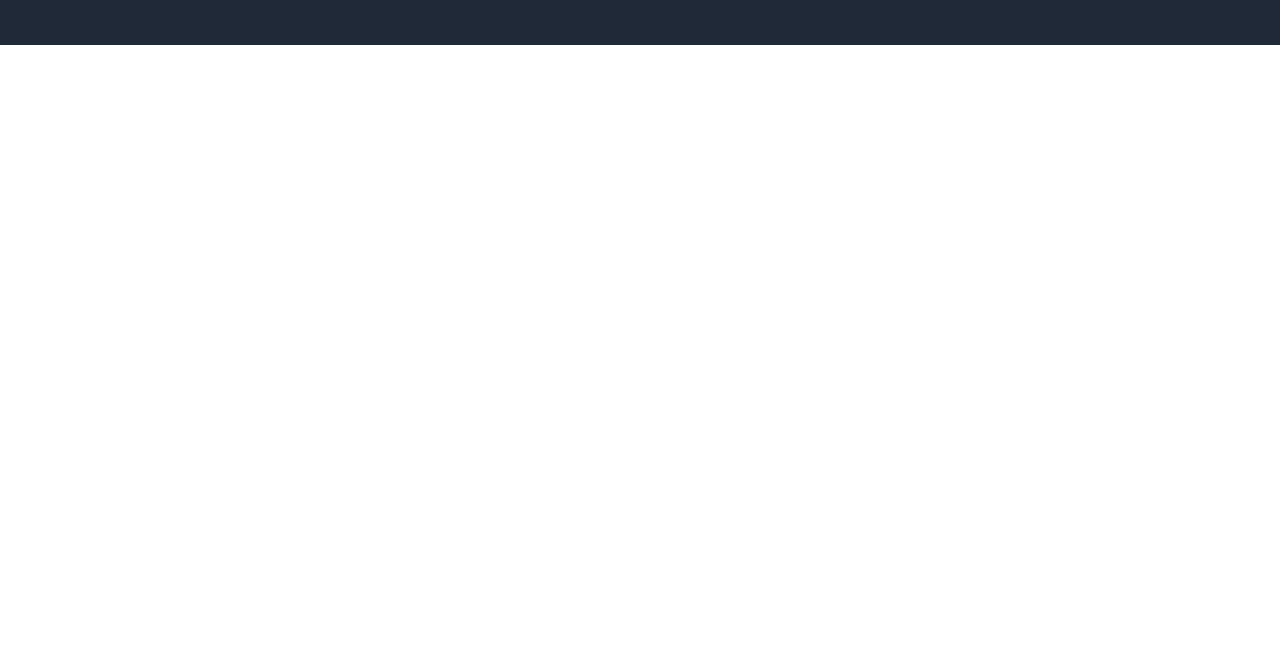
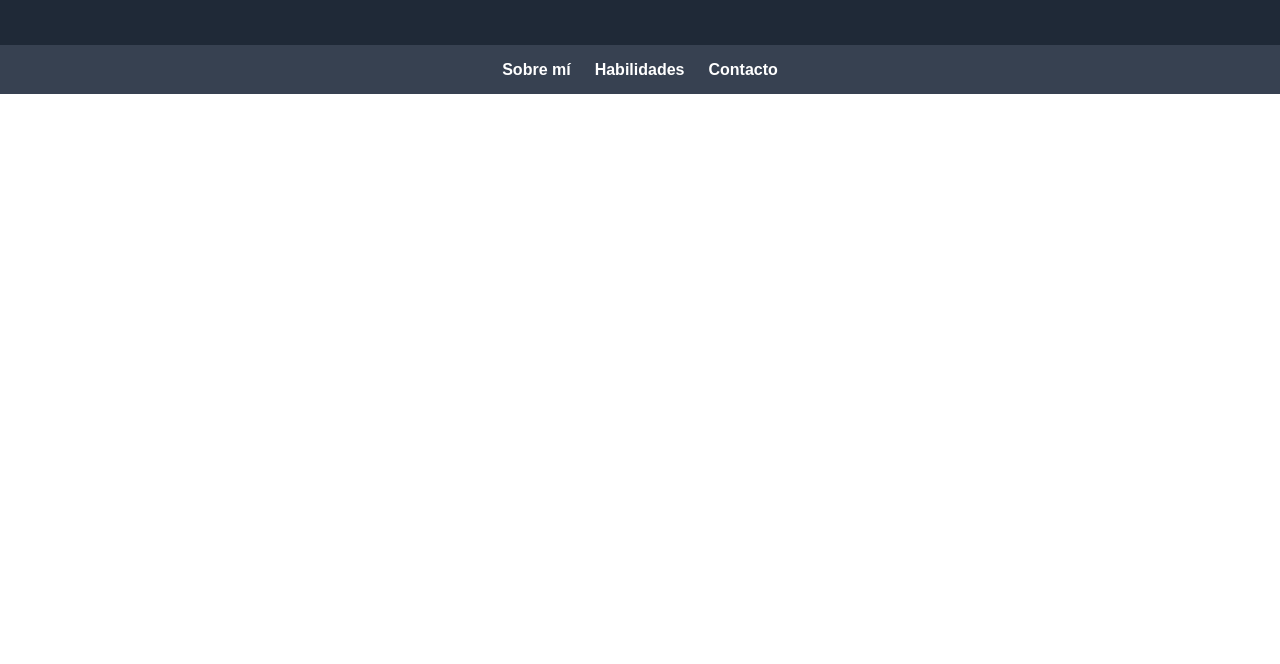
Before and after one commit to JehissonJS18/portafolio-personal-taller-practico-html-css-jdsc-31-10-2026, a plain HTML site: page index.html in a window 1280 px wide. Shown: the part 136-800 px from the top of the page. Drawn offline with Linux system fonts and the light colour scheme.

Commit message:
[feat] agregado-menu-de-navegacion-ciclo-02

```diff
--- a/index.html
+++ b/index.html
@@ -13,3 +13,12 @@
 </header>
 </body>
 </html>
+
+
+<nav class="menu">
+  <ul class="menu__lista">
+    <li><a href="#sobre-mi" class="menu__enlace">Sobre mí</a></li>
+    <li><a href="#habilidades" class="menu__enlace">Habilidades</a></li>
+    <li><a href="#contacto" class="menu__enlace">Contacto</a></li>
+  </ul>
+</nav>
--- a/styles.css
+++ b/styles.css
@@ -4,6 +4,7 @@
   padding: 0;
   box-sizing: border-box;
 }
+
 
 body {
   font-family: Arial, Helvetica, sans-serif;
@@ -27,3 +28,26 @@ body {
   font-size: 1rem;
   color: #9ca3af;
 }
+
+
+.menu {
+  background-color: #374151;
+  padding: 0.75rem 1rem;
+}
+
+.menu__lista {
+  display: flex;
+  justify-content: center;
+  gap: 1.5rem;
+  list-style: none;
+}
+
+.menu__enlace {
+  color: #ffffff;
+  text-decoration: none;
+  font-weight: bold;
+}
+
+.menu__enlace:hover {
+  color: #fbbf24;
+}
```
